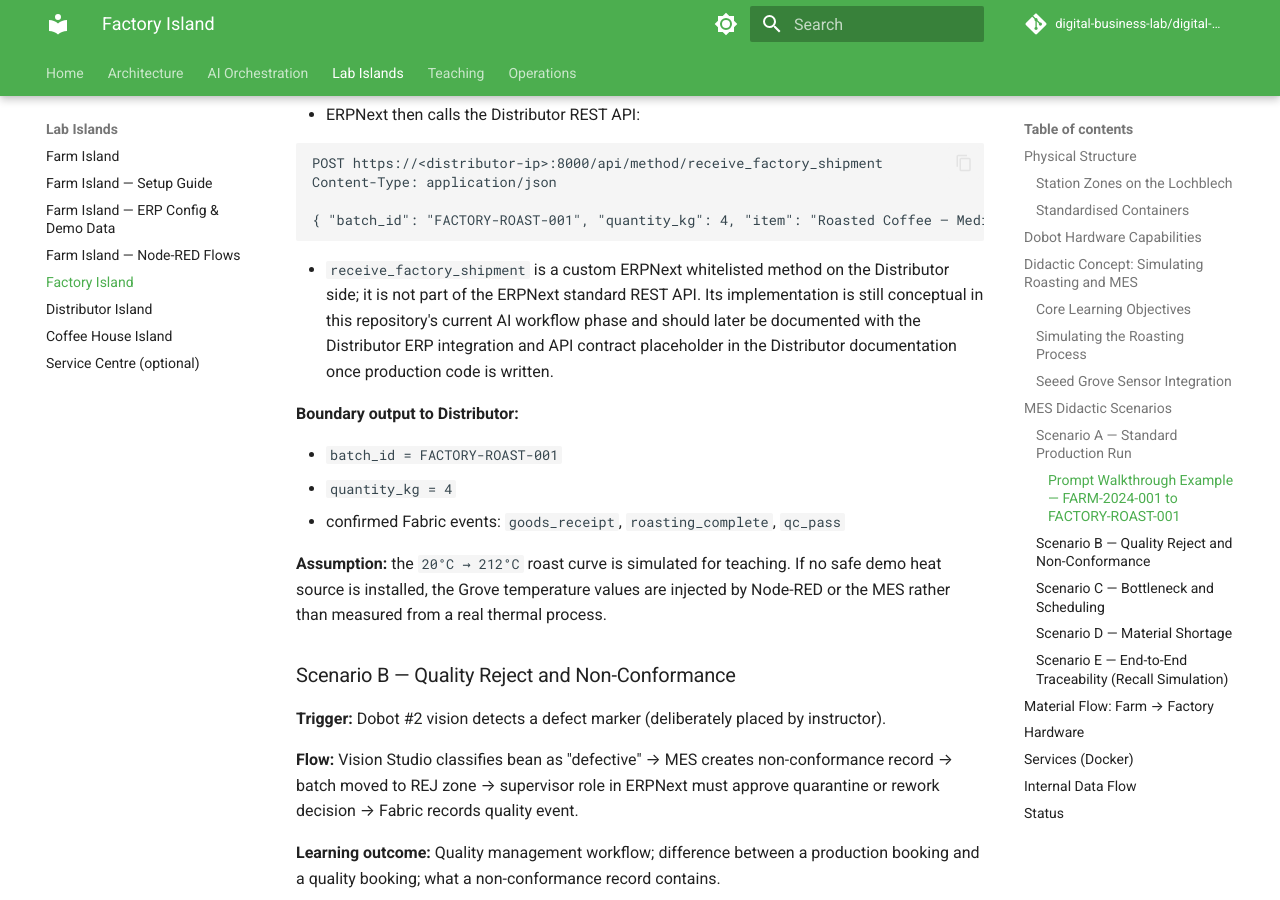
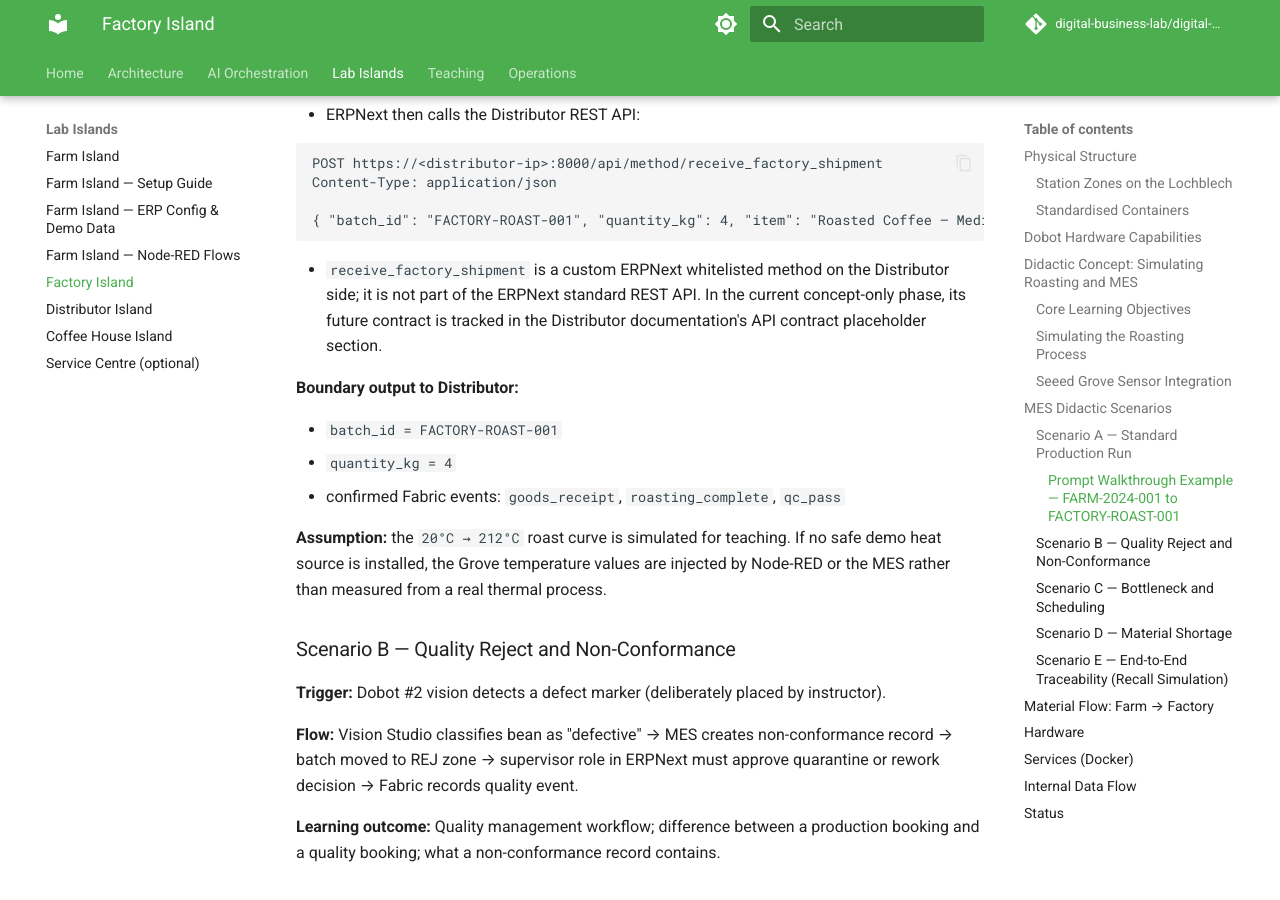
Before and after one commit to digital-business-lab/digital-supply-chain, an MkDocs documentation site: the page built from docs/islands/factory/index.md, in a window 1280 px wide and 900 px high, scrolled down 5762 px. Built offline with MkDocs 1.6.1 and Material for MkDocs 9.7.7, drawn with Linux system fonts in a browser that asks for light colours; comment, search, counter and statistics services are not loaded.

Commit message:
doc: trim factory API note
Agent-Logs-Url: https://github.com/digital-business-lab/digital-supply-chain/sessions/569645a6-c353-4d61-9be0-960e116a3984

Co-authored-by: christophpitzl <71552811+christophpitzl@users.noreply.github.com>

````diff
--- a/docs/islands/factory/index.md
+++ b/docs/islands/factory/index.md
@@ -213,7 +213,7 @@ The supply-chain walkthrough prompt uses one concrete standard-run example:
    { "batch_id": "FACTORY-ROAST-001", "quantity_kg": 4, "item": "Roasted Coffee — Medium" }
    ```
 
-   - `receive_factory_shipment` is a custom ERPNext whitelisted method on the Distributor side; it is not part of the ERPNext standard REST API. Its implementation is still conceptual in this repository's current AI workflow phase and should later be documented with the Distributor ERP integration and API contract placeholder in the Distributor documentation once production code is written.
+   - `receive_factory_shipment` is a custom ERPNext whitelisted method on the Distributor side; it is not part of the ERPNext standard REST API. In the current concept-only phase, its future contract is tracked in the Distributor documentation's API contract placeholder section.
 
 **Boundary output to Distributor:**
 
````
